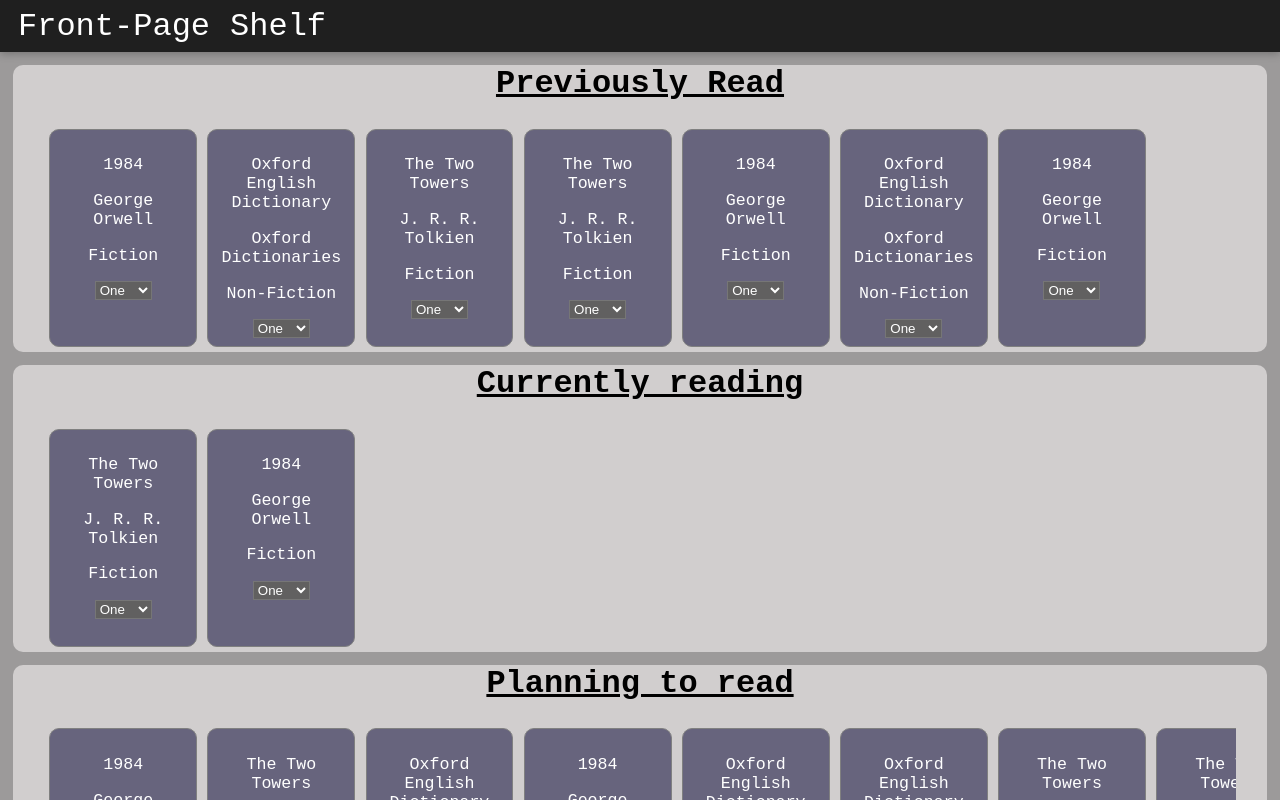
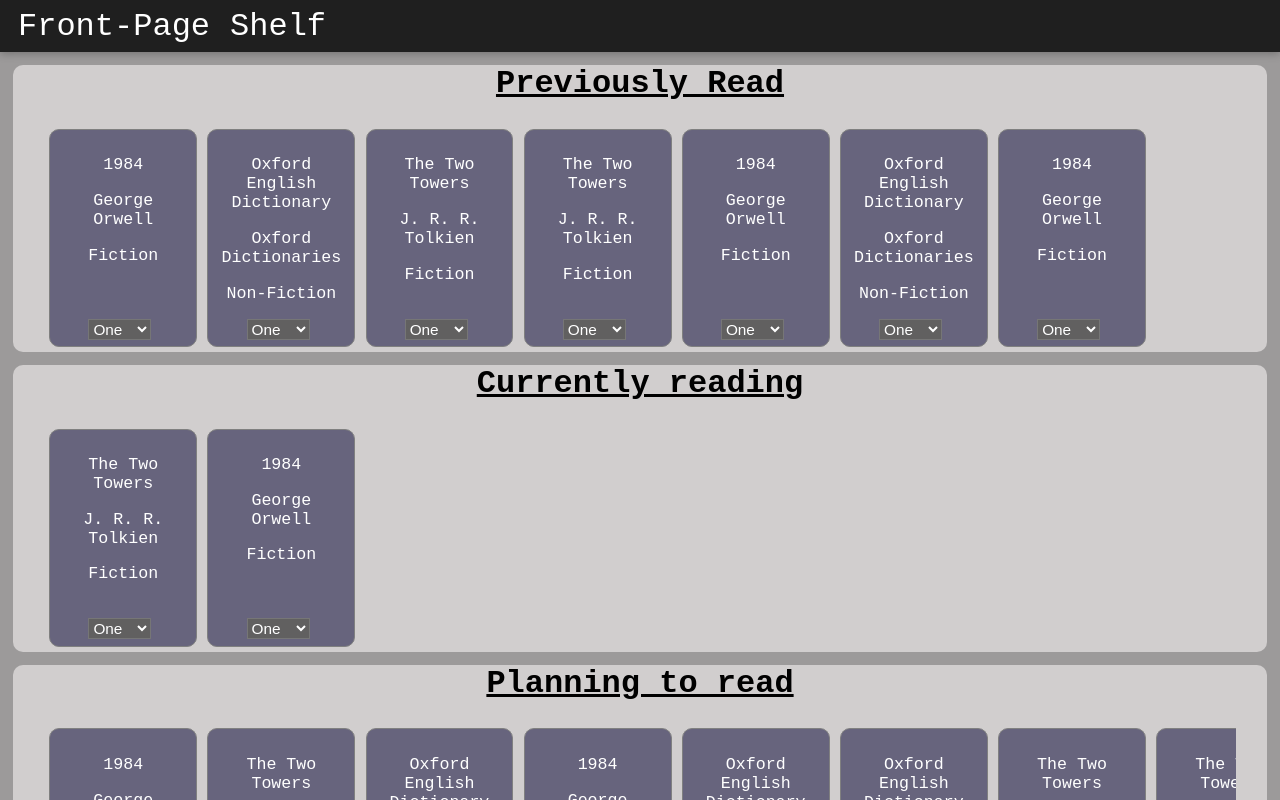
Before and after one commit to Papgooner/bookshelf_project, a React (Create React App) app in the folder bookshelf/: page /Shelf in a window 1280 px wide. Built offline with nearby package versions, Linux system fonts and the light colour scheme.

Commit message:
fixed select positioning

```diff
--- a/bookshelf/package.json
+++ b/bookshelf/package.json
@@ -1,6 +1,6 @@
 {
   "name": "bookshelf",
-  "version": "0.2.7",
+  "version": "0.2.8",
   "private": true,
   "dependencies": {
     "@testing-library/jest-dom": "^5.16.5",
--- a/bookshelf/src/components/book.css
+++ b/bookshelf/src/components/book.css
@@ -9,10 +9,14 @@
     width: 10vw;
     min-width: 10vw;
     height: 15.5vw;
+    position: relative;
 }
 
 .bookSelect {
-    bottom: 5vw;
+    position: absolute;
+    bottom: 0.5vw;
+    right: 3.5vw;
+    font-size: 1.2vw;
     color: white;
     background-color: rgb(97, 96, 96);
 }
--- a/bookshelf/src/pages/frontPage/frontPage.js
+++ b/bookshelf/src/pages/frontPage/frontPage.js
@@ -4,7 +4,8 @@
     return (
         <div>
             <NavBar />
-        <h1>Front page</h1>
+        <h1>Bookshelf</h1>
+        <p>Data is taken from a hard coded data set, not an API.</p>
         </div>
     )
 }
```
Also changed, not shown: 1 other file (tests, documents, lock files or other folders).
